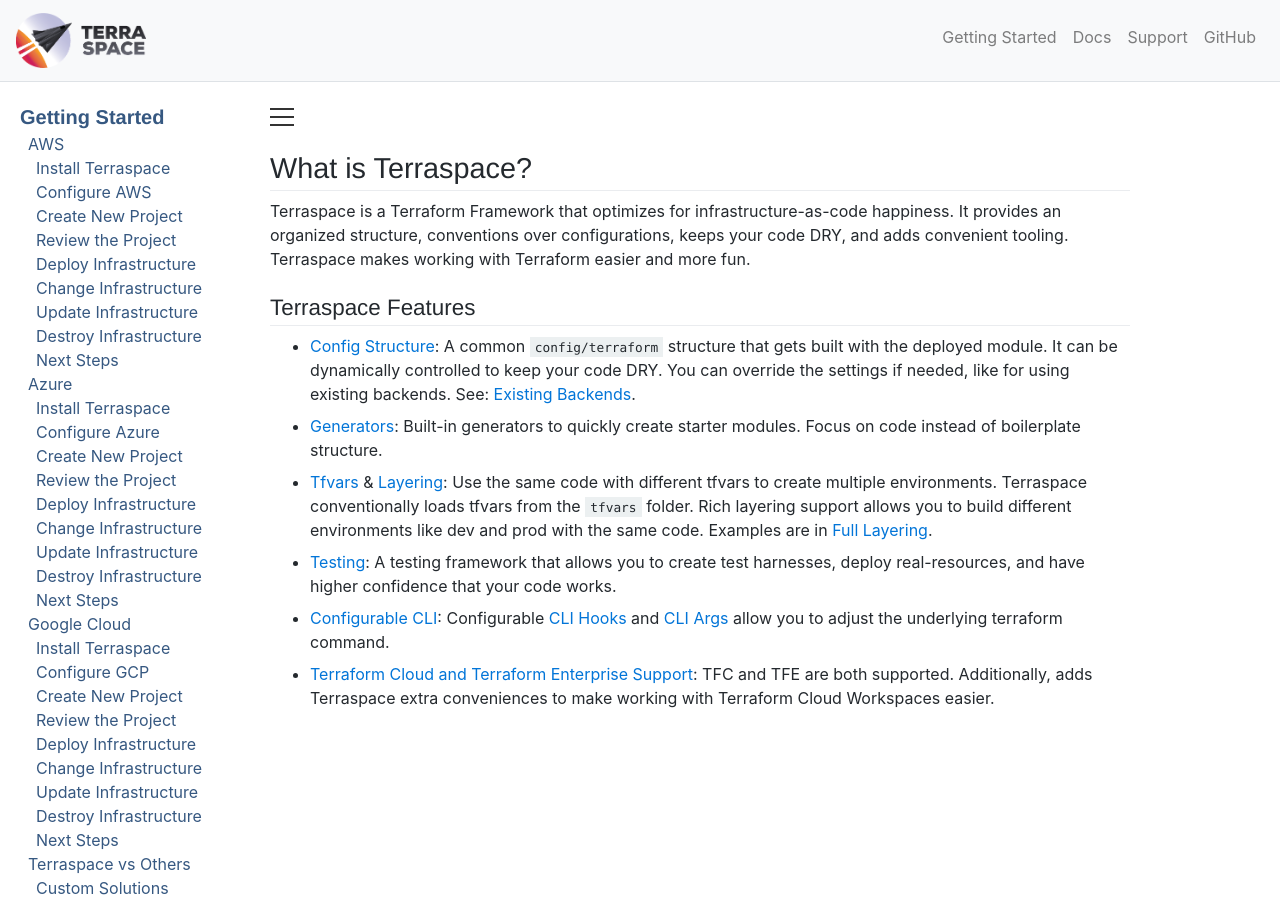
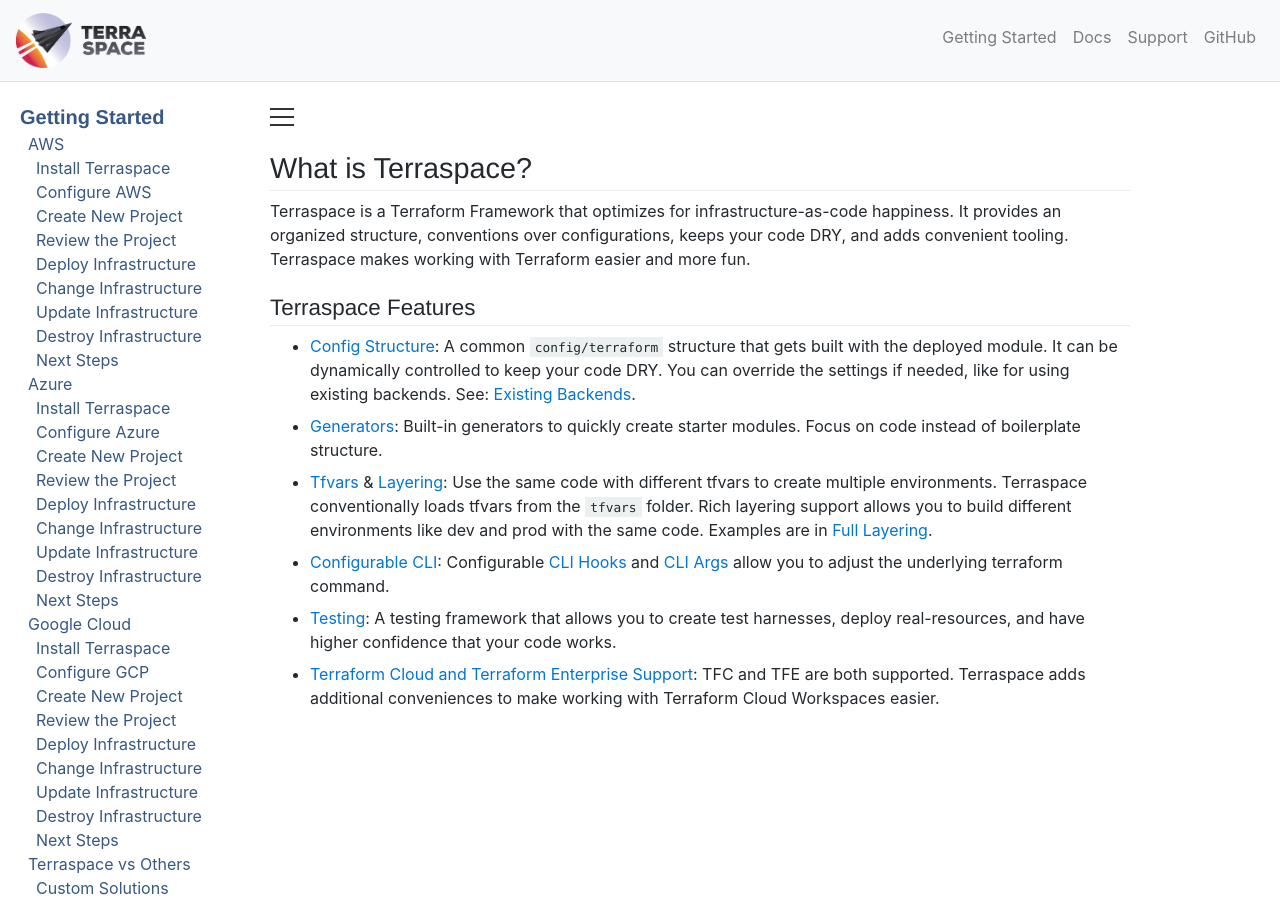
Before and after one commit to boltops-tools/terraspace-docs, a Jekyll site: the page built from _docs/intro.md, in a window 1280 px wide and 900 px high. Built offline with Jekyll 4.4.1, drawn with Linux system fonts in a browser that asks for light colours; a script that is not in the unit is left out.

Commit message:
update features

```diff
--- a/_includes/intro/features.md
+++ b/_includes/intro/features.md
@@ -1,6 +1,6 @@
 * [Config Structure]({% link _docs/config.md %}): A common `config/terraform` structure that gets built with the deployed module. It can be dynamically controlled to keep your code DRY. You can override the settings if needed, like for using existing backends. See: [Existing Backends]({% link _docs/state/existing.md %}).
 * [Generators]({% link _docs/generators.md %}): Built-in generators to quickly create starter modules. Focus on code instead of boilerplate structure.
 * [Tfvars]({% link _docs/tfvars.md %}) & [Layering]({% link _docs/tfvars/layering.md %}): Use the same code with different tfvars to create multiple environments. Terraspace conventionally loads tfvars from the `tfvars` folder. Rich layering support allows you to build different environments like dev and prod with the same code.  Examples are in [Full Layering]({% link _docs/tfvars/full-layering.md %}).
+* [Configurable CLI]({% link _docs/cli.md %}): Configurable [CLI Hooks]({% link _docs/cli/hooks.md %}) and [CLI Args]({% link _docs/cli/args.md %}) allow you to adjust the underlying terraform command.
 * [Testing]({% link _docs/testing.md %}): A testing framework that allows you to create test harnesses, deploy real-resources, and have higher confidence that your code works.
-* [Configurable CLI]({% link _docs/cli.md %}): Configurable [CLI Hooks]({% link _docs/cli/hooks.md %}) and [CLI Args]({% link _docs/cli/args.md %}) allow you to adjust the underlying terraform command.
-* [Terraform Cloud and Terraform Enterprise Support]({% link _docs/cloud.md %}): TFC and TFE are both supported. Additionally, adds Terraspace extra conveniences to make working with Terraform Cloud Workspaces easier.
+* [Terraform Cloud and Terraform Enterprise Support]({% link _docs/cloud.md %}): TFC and TFE are both supported. Terraspace adds additional conveniences to make working with Terraform Cloud Workspaces easier.
```
